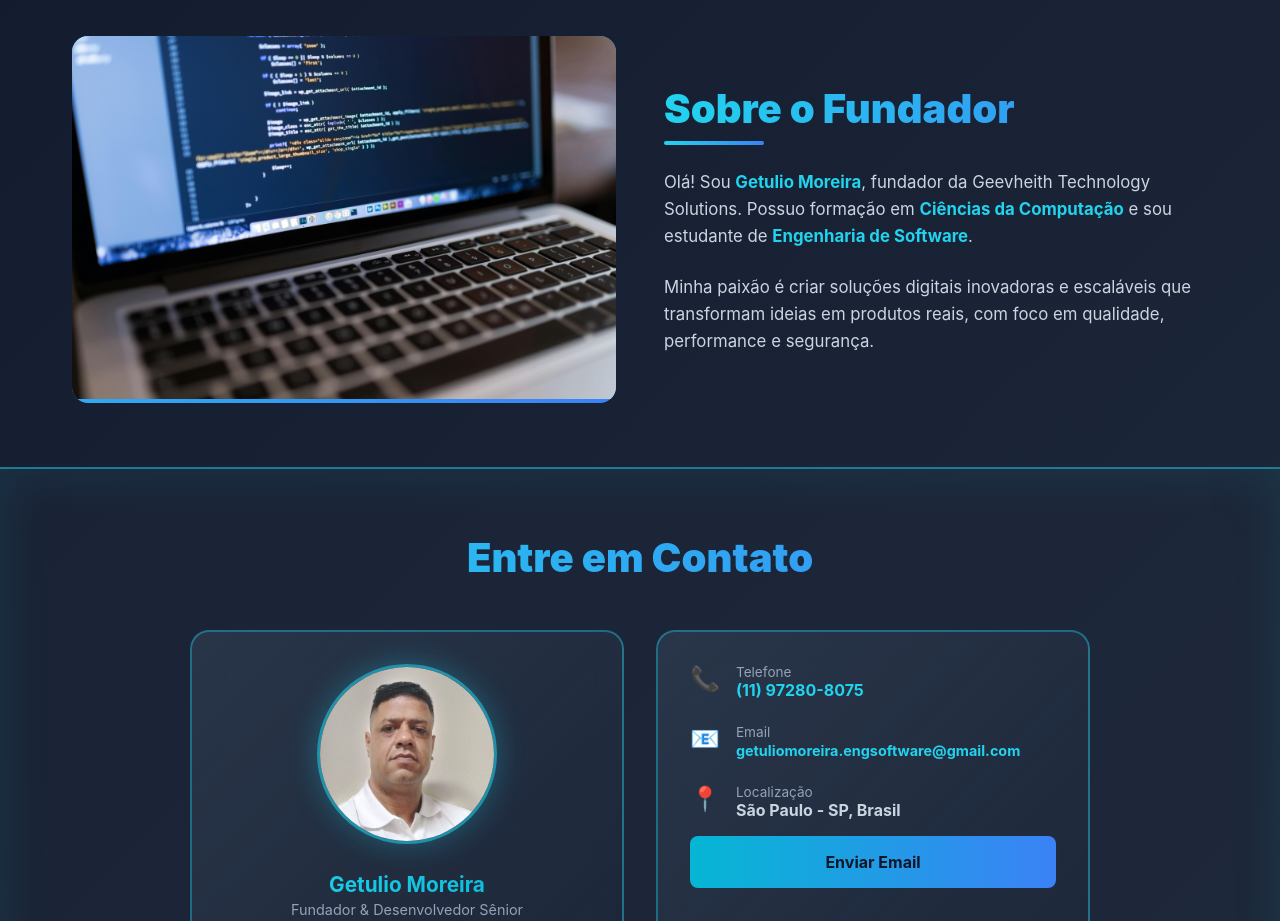
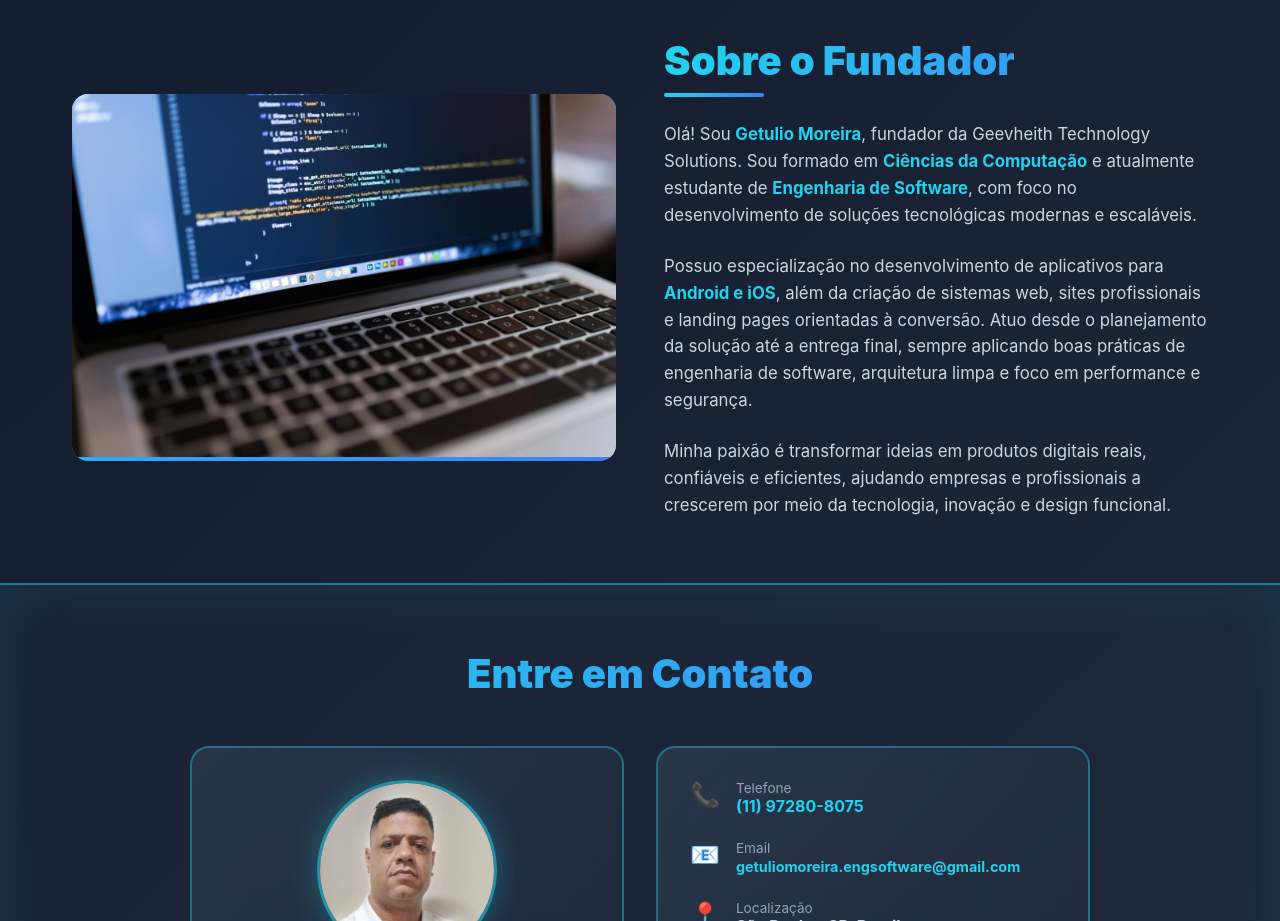
Before and after one commit to geevheit-tecnology/geevheith-site, a Next.js app: page / in a window 1280 px wide. Shown: the part 1100-2021 px from the top of the page. Built offline with nearby package versions, Linux system fonts and the light colour scheme.

Commit message:
content: atualizar bio do fundador com informações mais detalhadas

```diff
--- a/app/page.tsx
+++ b/app/page.tsx
@@ -333,22 +333,35 @@
             <span style={{ color: "#22d3ee", fontWeight: "bold" }}>
               Getulio Moreira
             </span>
-            , fundador da Geevheith Technology Solutions. Possuo formação em{" "}
+            , fundador da Geevheith Technology Solutions. Sou formado em{" "}
             <span style={{ color: "#22d3ee", fontWeight: "bold" }}>
               Ciências da Computação
             </span>{" "}
-            e sou estudante de{" "}
+            e atualmente estudante de{" "}
             <span style={{ color: "#22d3ee", fontWeight: "bold" }}>
               Engenharia de Software
             </span>
-            .
+            , com foco no desenvolvimento de soluções tecnológicas modernas e
+            escaláveis.
           </p>
           <p
             style={{ fontSize: "1.05rem", color: "#cbd5e1", lineHeight: "1.6" }}
           >
-            Minha paixão é criar soluções digitais inovadoras e escaláveis que
-            transformam ideias em produtos reais, com foco em qualidade,
-            performance e segurança.
+            Possuo especialização no desenvolvimento de aplicativos para{" "}
+            <span style={{ color: "#22d3ee", fontWeight: "bold" }}>
+              Android e iOS
+            </span>
+            , além da criação de sistemas web, sites profissionais e landing
+            pages orientadas à conversão. Atuo desde o planejamento da solução
+            até a entrega final, sempre aplicando boas práticas de engenharia de
+            software, arquitetura limpa e foco em performance e segurança.
+          </p>
+          <p
+            style={{ fontSize: "1.05rem", color: "#cbd5e1", lineHeight: "1.6" }}
+          >
+            Minha paixão é transformar ideias em produtos digitais reais,
+            confiáveis e eficientes, ajudando empresas e profissionais a
+            crescerem por meio da tecnologia, inovação e design funcional.
           </p>
         </div>
       </section>
```
